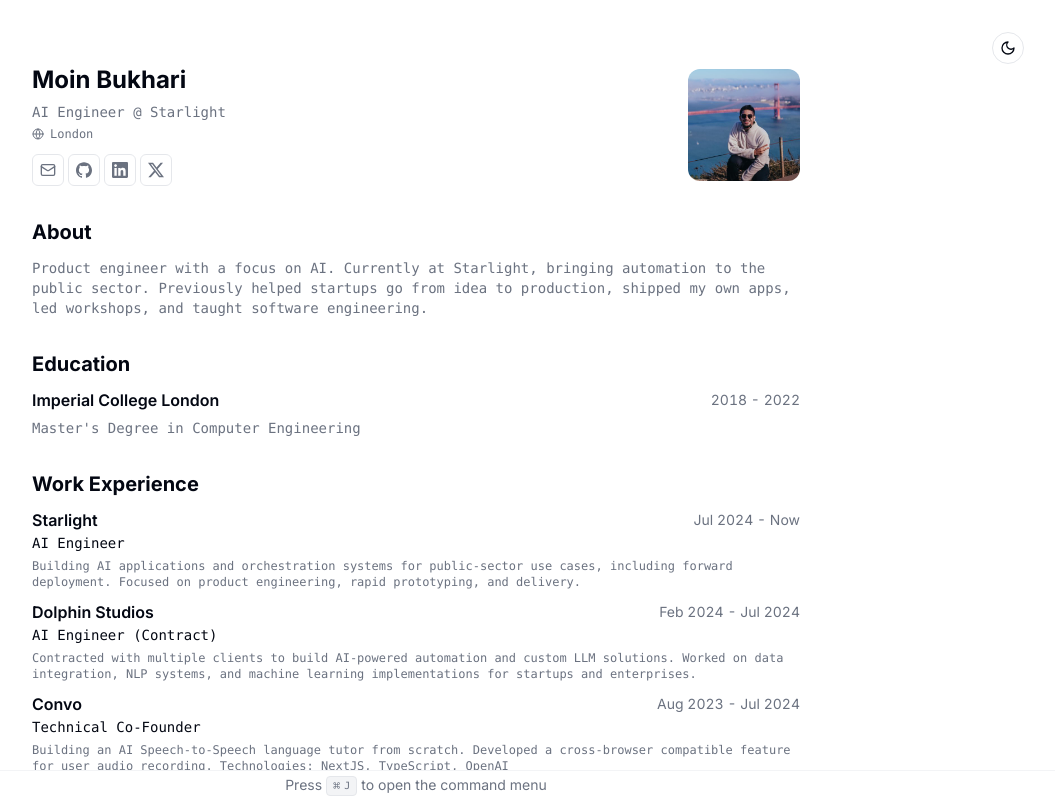
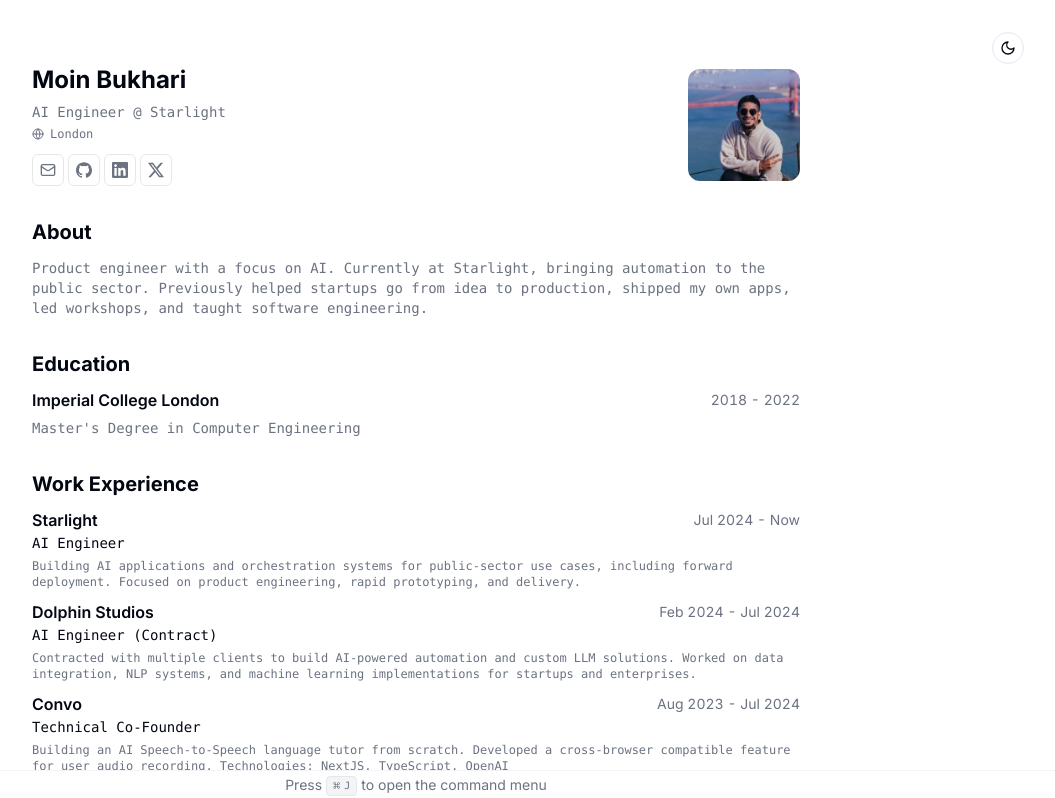
Before and after one commit to moinbukhari/cv, a Next.js app: page / in a window 1280 px wide. Shown: the top 798 px of the page, without its empty margins (224-1279 px from the left). Built offline with nearby package versions, Linux system fonts and the light colour scheme.

Commit message:
Zoom in avatar image

```diff
--- a/src/app/page.tsx
+++ b/src/app/page.tsx
@@ -93,7 +93,7 @@
           </div>
 
           <Avatar className="h-28 w-28">
-            <AvatarImage alt={RESUME_DATA.name} src={RESUME_DATA.avatarUrl} />
+            <AvatarImage alt={RESUME_DATA.name} src={RESUME_DATA.avatarUrl} className="scale-150" />
             <AvatarFallback>{RESUME_DATA.initials}</AvatarFallback>
           </Avatar>
         </div>
```
